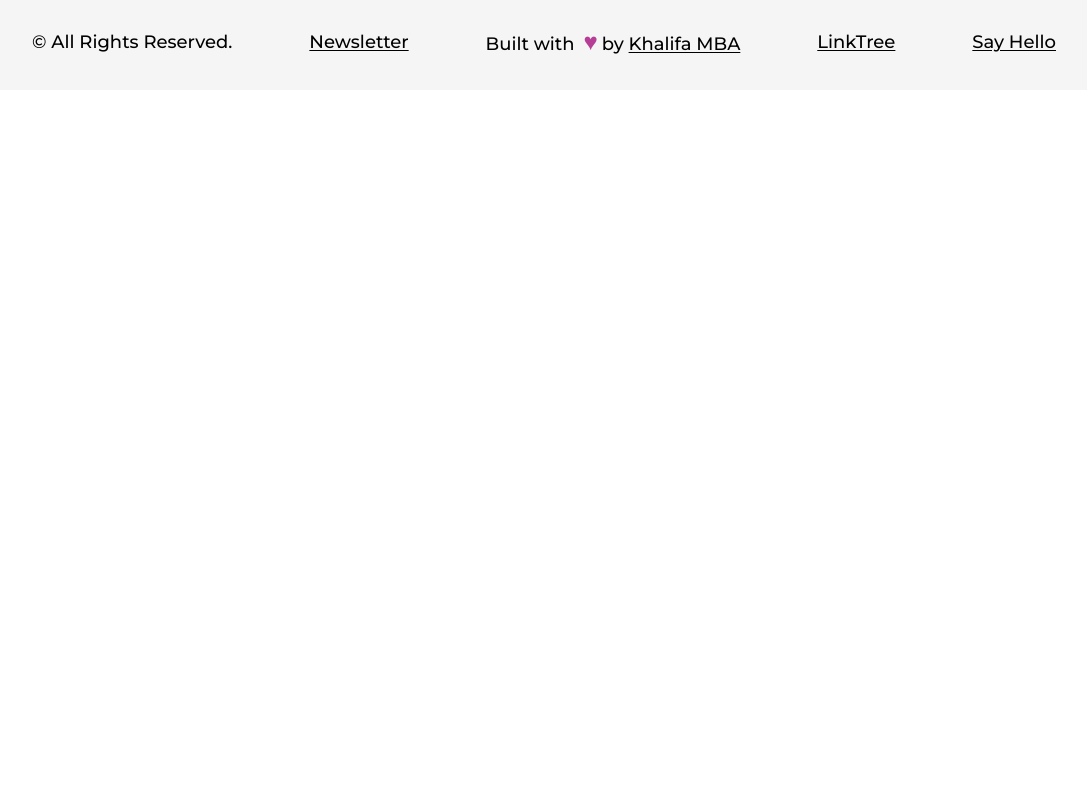
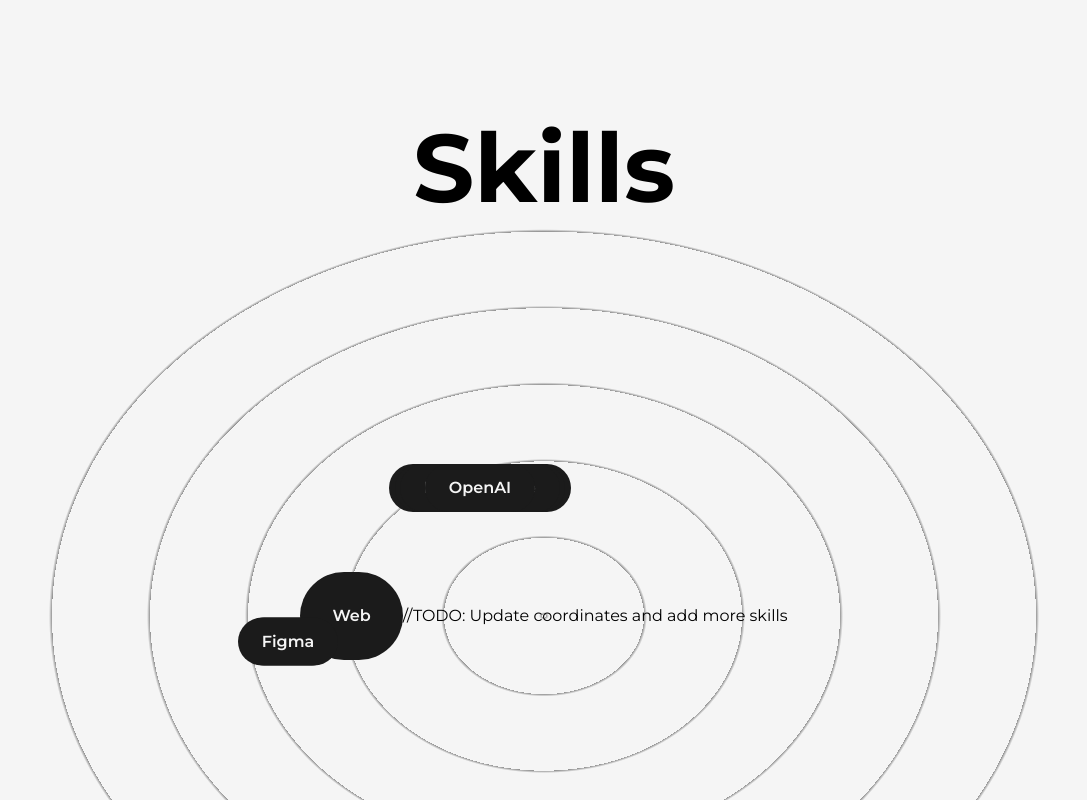
Before and after one commit to balqaasem/mydevportfolio, a Next.js app: page /about in a window 1280 px wide. Shown: the part 1200-2000 px from the top of the page, without its empty margins (96-1183 px from the left). Before the commit the page ends 1290 px from the top, so only its background shows below. Built offline with nearby package versions, Linux system fonts and the light colour scheme.

Commit message:
Ass Skills Component

```diff
--- /dev/null
+++ b/src/components/Skills.js
@@ -0,0 +1,76 @@
+import React from 'react';
+import { motion } from 'framer-motion';
+
+const Skill = ({name, x, y}) => {
+  return (
+    <motion.div className='flex items-center justify-center rounded-full font-semibold
+    bg-dark text-light py-3 px-6 shadow-dark cursor-pointer absolute'
+    whileHover={{scale:1.05}}
+    initial={{ x:0, y:0 }}
+    animate={{ x:x, y:y}}
+    transition={{ duration: 1.5 }}
+    >
+      {name}
+    </motion.div>
+  )
+}
+
+const Skills = () => {
+  return (
+    <>
+        <h2 className='font-bold text-8xl mt-64 w-full text-center'>Skills</h2>
+        <div className='w-full h-screen relative flex items-center justify-center rounded-full bg-circularLight'>
+
+          <motion.div className='flex items-center justify-center rounded-full font-semibold
+          bg-dark text-light p-8 shadow-dark cursor-pointer' whileHover={{scale:1.05}}>
+            Web
+          </motion.div>
+
+          //TODO: Update coordinates and add more skills
+          <Skill name="HTML" x="-20vw" y="2vw"/>
+          <Skill name="CSS" x="-5vw" y="-10vw"/>
+          <Skill name="Tailwind CSS" x="-5vw" y="-10vw"/>
+          <Skill name="Figma" x="-20vw" y="2vw"/>
+          <Skill name="Web Design" x="-5vw" y="-10vw"/>
+          <Skill name="Javascript" x="-5vw" y="-10vw"/>
+          <Skill name="Typescript" x="-5vw" y="-10vw"/>
+          <Skill name="ReactJS" x="-5vw" y="-10vw"/>
+          <Skill name="NextJS" x="-5vw" y="-10vw"/>
+          <Skill name="NodeJS" x="-5vw" y="-10vw"/>
+          <Skill name="PolkadotJS" x="-5vw" y="-10vw"/>
+          <Skill name="EthersJS" x="-5vw" y="-10vw"/>
+          <Skill name="Web3JS" x="-5vw" y="-10vw"/>
+          <Skill name="Rust" x="-5vw" y="-10vw"/>
+          <Skill name="Golang" x="-5vw" y="-10vw"/>
+          <Skill name="Python" x="-5vw" y="-10vw"/>
+          <Skill name="Solidity" x="-5vw" y="-10vw"/>
+          <Skill name="Ink!" x="-5vw" y="-10vw"/>
+          <Skill name="WebAssembly" x="-5vw" y="-10vw"/>
+          <Skill name="MySQL" x="-5vw" y="-10vw"/>
+          <Skill name="PostgreSQL" x="-5vw" y="-10vw"/>
+          <Skill name="MongoDB" x="-5vw" y="-10vw"/>
+          <Skill name="Redux" x="-5vw" y="-10vw"/>
+          <Skill name="NGiNX" x="-5vw" y="-10vw"/>
+          <Skill name="IPFS" x="-5vw" y="-10vw"/>
+          <Skill name="Docker" x="-5vw" y="-10vw"/>
+          <Skill name="Kubernettes" x="-5vw" y="-10vw"/>
+          <Skill name="Intel-SGX" x="-5vw" y="-10vw"/>
+          <Skill name="GitHub" x="-5vw" y="-10vw"/>
+          <Skill name="Architecture" x="-5vw" y="-10vw"/>
+          <Skill name="Foundry" x="-5vw" y="-10vw"/>
+          <Skill name="Smart Contracts" x="-5vw" y="-10vw"/>
+          <Skill name="Substrate" x="-5vw" y="-10vw"/>
+          <Skill name="Web3" x="-5vw" y="-10vw"/>
+          <Skill name="Blockchain" x="-5vw" y="-10vw"/>
+          <Skill name="WalletConnect" x="-5vw" y="-10vw"/>
+          <Skill name="AI/ML" x="-5vw" y="-10vw"/>
+          <Skill name="PyTorch" x="-5vw" y="-10vw"/>
+          <Skill name="HuggingFace" x="-5vw" y="-10vw"/>
+          <Skill name="LLamA" x="-5vw" y="-10vw"/>
+          <Skill name="OpenAI" x="-5vw" y="-10vw"/>
+        </div>
+    </>
+  )
+}
+
+export default Skills
--- a/src/pages/about.js
+++ b/src/pages/about.js
@@ -5,6 +5,7 @@
 import Layout from '@/components/Layout';
 import profilePic from "../../public/images/profile/khalifa-pic.jpg";
 import Image from 'next/image';
+import Skills from '@/components/Skills';
 
 const AnimatedNumbers = ({value}) => {
 const ref = useRef(null);
@@ -122,6 +123,8 @@
                     </div>
                 </div>
             </div>
+
+            <Skills />
             </Layout>
         </main>
     </>
--- a/tailwind.config.js
+++ b/tailwind.config.js
@@ -23,6 +23,8 @@
       },
       animation: {
         'spin-slow': 'spin 8s linear infinite',
+      }, backgroundImage:{
+          circularLight: 'repeating-radial-gradient(rgba(0,0,0,0.4) 2px, #f5f5f5 5px, #f5f5f5 100px);'
       }
     },
   },
```
